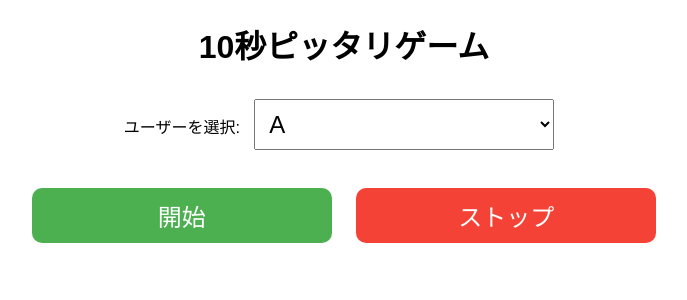
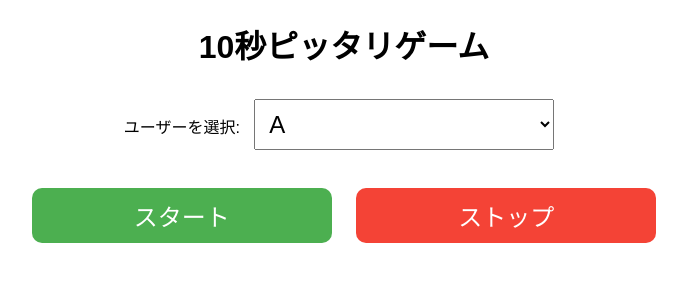
Before and after one commit to hryooooo/flask-10sec-game, a Flask app: page / in a window 1280 px wide. Shown: the top 300 px of the page, without its empty margins (296-983 px from the left). Run offline with Flask 3, Linux system fonts and the light colour scheme; some libraries are stand-ins or nearby versions.

Commit message:
Update index.html

```diff
--- a/templates/index.html
+++ b/templates/index.html
@@ -51,7 +51,7 @@
         <option value="H">H</option>
     </select>
     <br><br>
-    <button id="startBtn">開始</button>
+    <button id="startBtn">スタート</button>
     <button id="stopBtn" disabled>ストップ</button>
     <p id="message"></p>
 
@@ -77,8 +77,13 @@
             const elapsed = (Date.now() - startTime) / 1000;  // 経過時間を秒単位で計算
 
             socket.emit('submit_time', { user: user, time: elapsed });
+
+            // 「終わり！」と表示
+            document.getElementById('message').innerText = "終わり！";
+
             document.getElementById('stopBtn').disabled = true;
         });
     </script>
+
 </body>
 </html>
```
